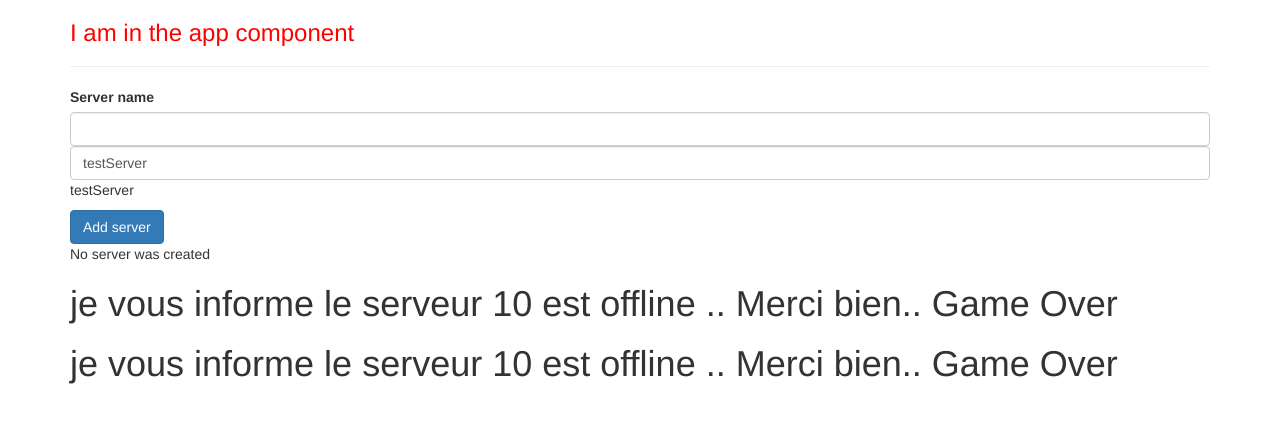
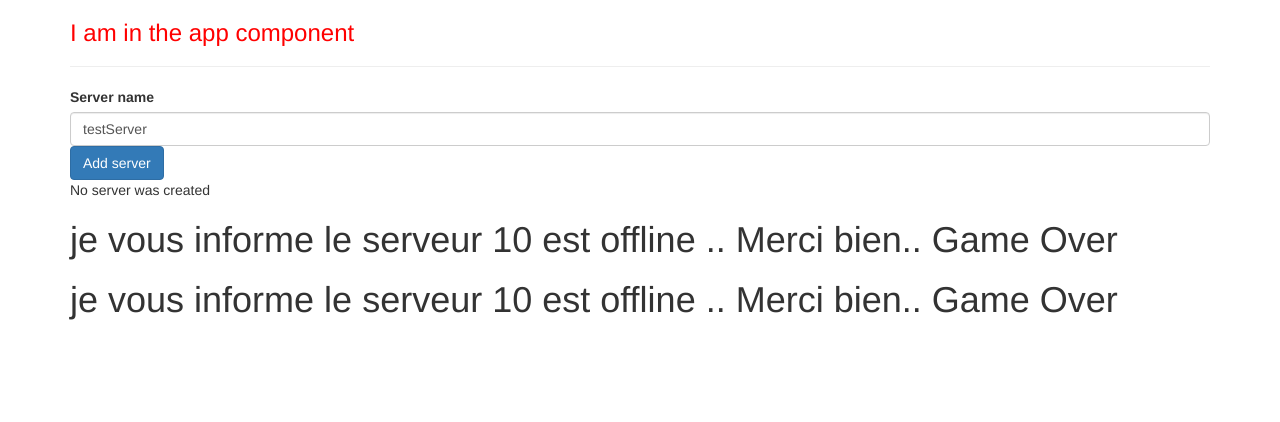
Before and after one commit to SoufieneOUERTANI/02-The-Basics---my-first-app, an Angular app: page / in a window 1280 px wide. Shown: the top 422 px of the page. Built offline with nearby package versions, Linux system fonts and the light colour scheme.

Commit message:
34 -  Combine all forms of data binding

```diff
--- a/src/app/servers/servers.component.html
+++ b/src/app/servers/servers.component.html
@@ -1,15 +1,15 @@
 <label for="">Server name</label>
-<input
+<!-- <input
     type="text"
     class="form-control"
     (input)="onUpdateServerName($event)"
->
+> -->
 <input
     type="text"
     class="form-control"
     [(ngModel)]="serverName"
 >
-<p>{{serverName}}</p>
+<!-- <p>{{serverName}}</p> -->
 <button
     class="btn btn-primary"
     [disabled]="!allowNewServer"
--- a/src/app/servers/servers.component.ts
+++ b/src/app/servers/servers.component.ts
@@ -20,7 +20,7 @@
   }
 
   onCreateServer(){
-    this.serverCreationStatus = 'Server was created';
+    this.serverCreationStatus = 'Server was created ! Name is '+this.serverName;
   }
 
   onUpdateServerName(eventParameter :Event){
```
